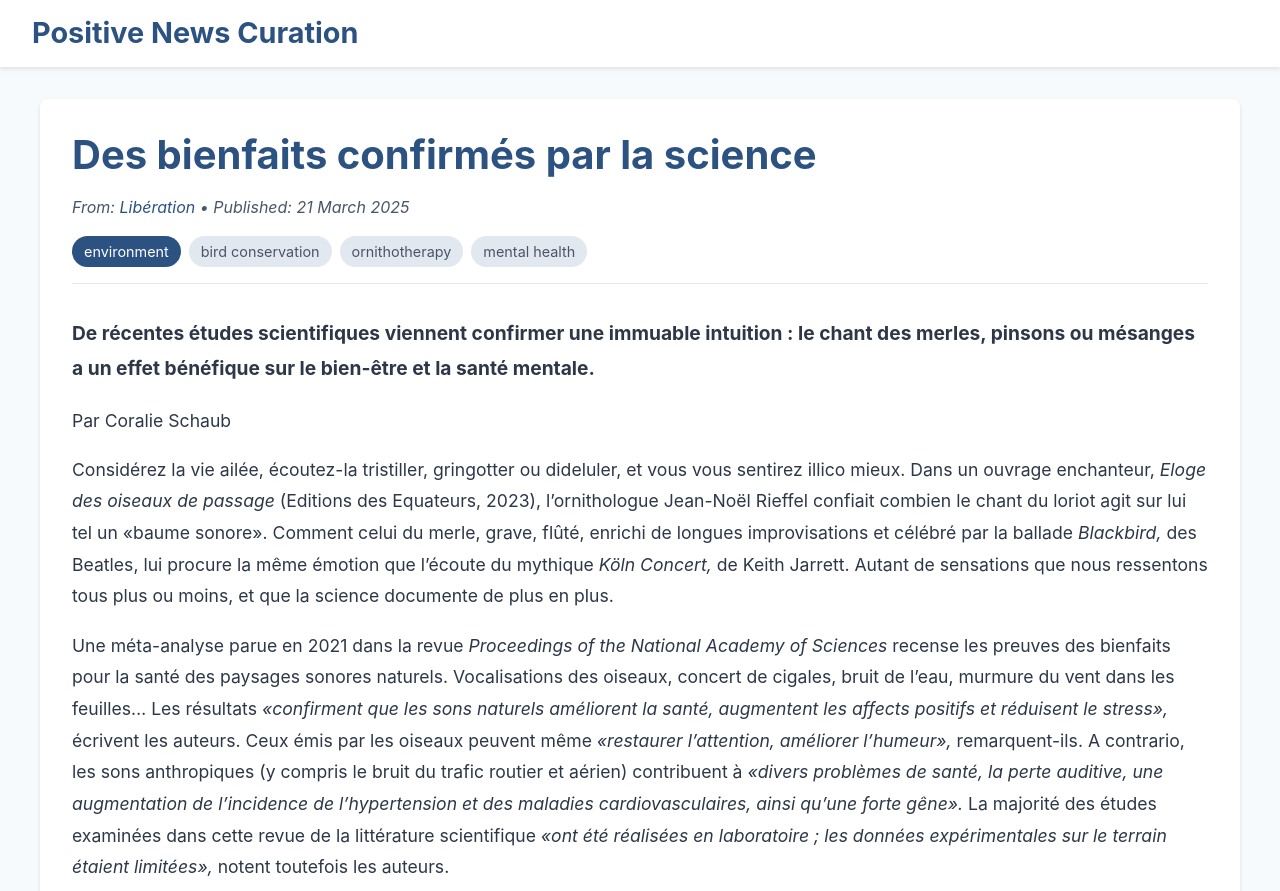
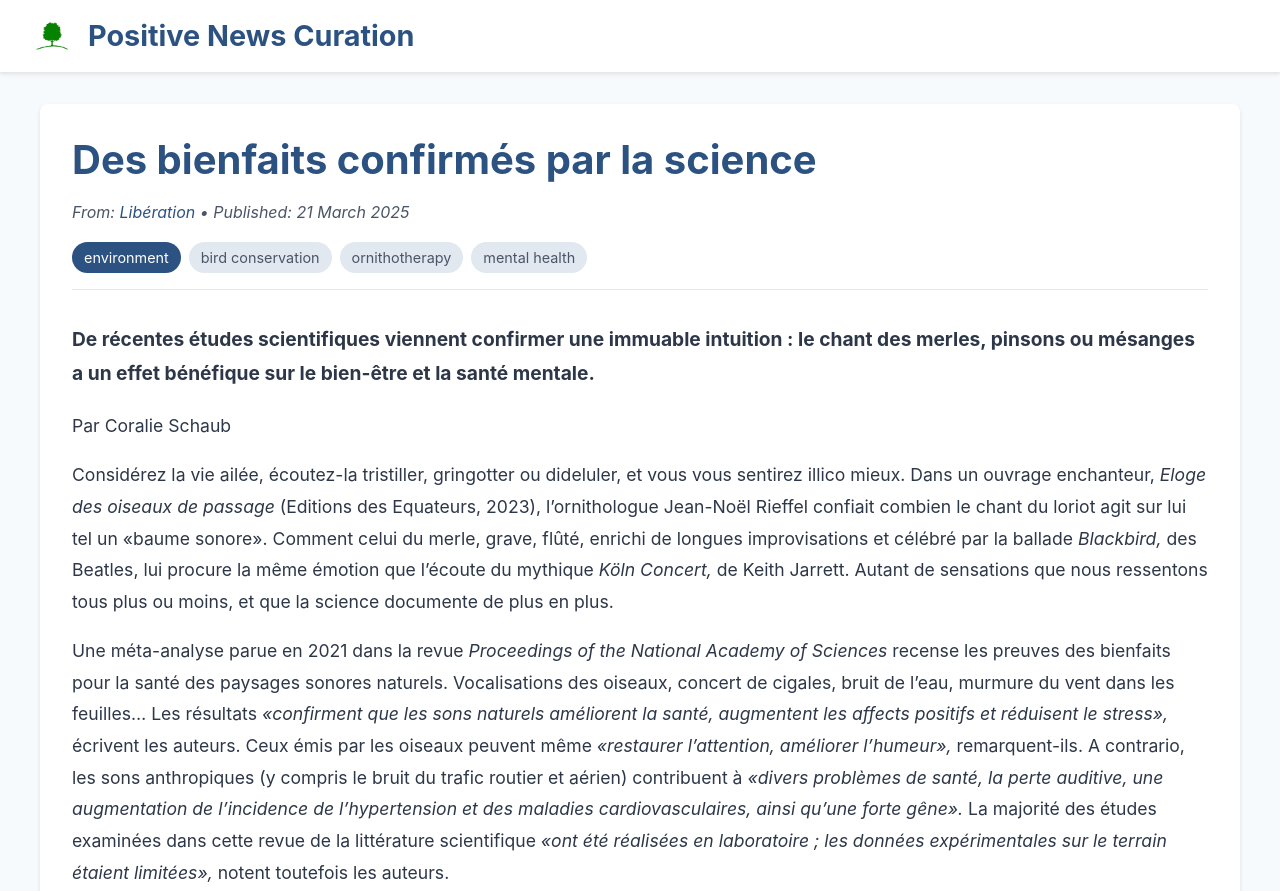
Before and after one commit to JohanPeraldi/my-gatsby-interesting-articles-website, a Gatsby site: page /article/des-bienfaits-confirmes-par-la-science/ in a window 1280 px wide. Shown: the top 891 px of the page. Built offline with nearby package versions, Linux system fonts and the light colour scheme; Gatsby itself is replaced by a stand-in of ours.

Commit message:
Add logo and favicon

```diff
--- a/gatsby-config.js
+++ b/gatsby-config.js
@@ -3,7 +3,7 @@
  */
 module.exports = {
   siteMetadata: {
-    title: `Feel-good articles`,
+    title: `Positive News Curation`,
     siteUrl: `https://feel-good-articles.netlify.app/`,
     description: "A curation of positive news from around the web",
   },
@@ -15,6 +15,16 @@ module.exports = {
         path: `${__dirname}/src/content/articles`,
       },
     },
+    {
+      resolve: `gatsby-source-filesystem`,
+      options: {
+        name: `images`,
+        path: `${__dirname}/src/images`,
+      },
+    },
+    `gatsby-plugin-image`,
+    `gatsby-plugin-sharp`,
+    `gatsby-transformer-sharp`,
     `gatsby-transformer-remark`,
   ],
 }
--- a/package.json
+++ b/package.json
@@ -16,8 +16,12 @@
   },
   "dependencies": {
     "gatsby": "^5.14.1",
+    "gatsby-plugin-image": "^3.14.0",
+    "gatsby-plugin-sharp": "^5.14.0",
     "gatsby-source-filesystem": "^5.14.0",
     "gatsby-transformer-remark": "^6.14.0",
+    "gatsby-transformer-sharp": "^5.14.0",
+    "prop-types": "^15.8.1",
     "react": "^18.2.0",
     "react-dom": "^18.2.0"
   }
--- a/src/components/layout.js
+++ b/src/components/layout.js
@@ -1,14 +1,26 @@
 import React from "react"
 import { Link } from "gatsby"
+import { StaticImage } from "gatsby-plugin-image"
 import "../styles/global.css"
 
 const Layout = ({ children }) => {
   return (
     <div className="site-wrapper">
       <header className="site-header">
-        <h1>
-          <Link to="/">Positive News Curation</Link>
-        </h1>
+        <div className="header-content">
+          <Link to="/" className="logo-link">
+            <StaticImage
+              src="../images/logo.png"
+              alt="Positive News Curation Logo"
+              placeholder="blurred"
+              layout="fixed"
+              width={40}
+              height={40}
+              className="logo-image"
+            />
+            <h1>Positive News Curation</h1>
+          </Link>
+        </div>
       </header>
 
       <main>{children}</main>
--- /dev/null
+++ b/src/components/seo.js
@@ -0,0 +1,38 @@
+import React from "react"
+import { useStaticQuery, graphql } from "gatsby"
+
+const Seo = ({ title, description, children }) => {
+  const { site } = useStaticQuery(
+    graphql`
+      query {
+        site {
+          siteMetadata {
+            title
+            description
+            siteUrl
+          }
+        }
+      }
+    `
+  )
+
+  const metaDescription = description || site.siteMetadata.description
+  const defaultTitle = site.siteMetadata?.title
+  const finalTitle = title ? `${title} | ${defaultTitle}` : defaultTitle
+
+  return (
+    <>
+      <title>{finalTitle}</title>
+      <meta name="description" content={metaDescription} />
+      <meta property="og:title" content={finalTitle} />
+      <meta property="og:description" content={metaDescription} />
+      <meta property="og:type" content="website" />
+      <meta name="twitter:card" content="summary" />
+      <meta name="twitter:title" content={finalTitle} />
+      <meta name="twitter:description" content={metaDescription} />
+      {children}
+    </>
+  )
+}
+
+export default Seo
--- a/src/styles/global.css
+++ b/src/styles/global.css
@@ -58,6 +58,21 @@ h6 {
   padding: 1rem 2rem;
 }
 
+.header-content {
+  display: flex;
+  align-items: center;
+}
+
+.logo-link {
+  display: flex;
+  align-items: center;
+  text-decoration: none;
+}
+
+.logo-image {
+  margin-right: 1rem;
+}
+
 .site-header h1 {
   margin: 0;
   font-size: 1.8rem;
--- a/src/templates/article.js
+++ b/src/templates/article.js
@@ -1,6 +1,7 @@
 import React from "react"
 import { graphql, Link } from "gatsby"
 import Layout from "../components/layout"
+import Seo from "../components/seo"
 import * as styles from "../styles/article.module.css"
 
 const ArticleTemplate = ({ data }) => {
@@ -58,3 +59,14 @@ export const query = graphql`
 `
 
 export default ArticleTemplate
+
+export const Head = ({ data }) => {
+  try {
+    const { markdownRemark } = data
+    const { frontmatter } = markdownRemark
+    return <Seo title={frontmatter.title} description={frontmatter.excerpt} />
+  } catch (error) {
+    console.error("Error rendering Seo component:", error)
+    return <title>Positive News Curation</title>
+  }
+}
```
Also changed, not shown: src/html.js (added, +38 -0 lines), src/pages/index.js (+10 -0 lines), src/images/icon.png (deleted), src/images/logo.png (added), static/favicon.ico (added), 1 other file.
